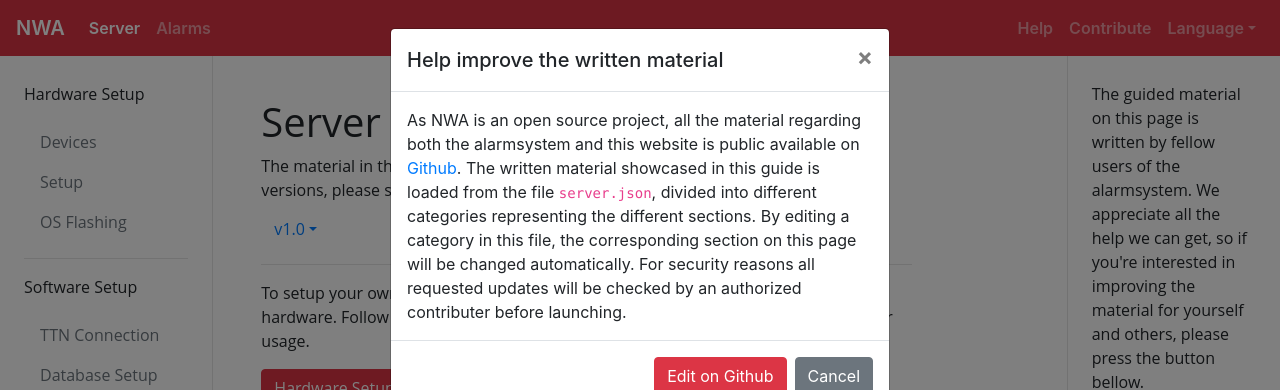
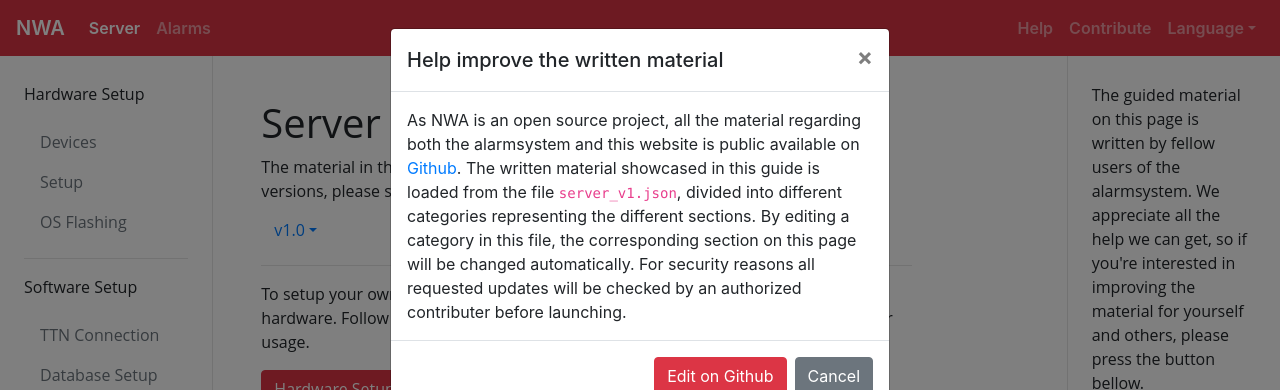
Before and after one commit to neighborhood-watch-alarm/nwa, a React (Create React App) app in the folder site/frontend/: page /server in a window 1280 px wide. Both pictures are taken after a click on the button "Improve Guide". Shown: the top 390 px of the page. Built offline with nearby package versions, Linux system fonts and the light colour scheme.

Commit message:
trans example working

```diff
--- a/site/frontend/public/locales/da/general.json
+++ b/site/frontend/public/locales/da/general.json
@@ -14,7 +14,7 @@
         "button": "Opdater Guide",
         "popup": {
             "title": "Hjælp med at forbedre det skriftlige materiale",
-            "description": "",
+            "description": "Eftersom NWA er distruberet som open source er al materiale vedr. både alarmsystemet og hjemmesiden tilgængeligt på <1>Github</1>. Alt skriftligt materiale i denne guide er generet fra filen <3>{{fileName}}</3>, hvor diverse kategorier repræsenterer de forskellige sektioner i denne guide. Ved at redigere en kategori i denne fil vil den korresponderende section på denne side blive ændret automatisk. Af sikkerhedsmæssige årsager tjekkes alle anmodninger vedr. ændringer i materialet af en autoriseret bidrager",
             "link": "Rediger på Github",
             "cancel": "Tilbage"
         }
--- a/site/frontend/public/locales/en/general.json
+++ b/site/frontend/public/locales/en/general.json
@@ -14,7 +14,7 @@
         "button": "Improve Guide",
         "popup": {
             "title": "Help improve the written material",
-            "description": "",
+            "description": "As NWA is an open source project, all the material regarding both the alarmsystem and this website is public available on <1>Github</1>. The written material showcased in this guide is loaded from the file <3>{{fileName}}</3>, divided into different categories representing the different sections. By editing a category in this file, the corresponding section on this page will be changed automatically. For security reasons all requested updates will be checked by an authorized contributer before launching.",
             "link": "Edit on Github",
             "cancel": "Cancel"
         }
--- a/site/frontend/src/Components/EditText.js
+++ b/site/frontend/src/Components/EditText.js
@@ -1,6 +1,7 @@
 import React, { useState } from "react";
 import { Button, Modal, ModalHeader, ModalBody, ModalFooter } from "reactstrap";
 import { useTranslation } from "react-i18next";
+import { Trans } from "react-i18next";
 
 const EditText = props => {
   const { buttonLabel, link, fileName } = props;
@@ -18,12 +19,17 @@ const EditText = props => {
       <Modal isOpen={modal} toggle={toggle}>
         <ModalHeader toggle={toggle}>{t("improve.popup.title")}</ModalHeader>
         <ModalBody>
-          As NWA is an open source project, all the material regarding both the alarmsystem and this website is public
-          available on <a href="https://github.com/simoneengelbr/nwa">Github</a>. The written material showcased in this
-          guide is loaded from the file <code>{fileName}</code>, divided into different categories representing the
-          different sections. By editing a category in this file, the corresponding section on this page will be changed
-          automatically. For security reasons all requested updates will be checked by an authorized contributer before
-          launching.
+          <Trans i18nKey="improve.popup.description">
+            As NWA is an open source project, all the material regarding both the alarmsystem and this website is public
+            available on
+            <a href="https://github.com/simoneengelbr/nwa" target="_blank">
+              Github
+            </a>
+            . The written material showcased in this guide is loaded from the file <code>{{ fileName }}</code>, divided
+            into different categories representing the different sections. By editing a category in this file, the
+            corresponding section on this page will be changed automatically. For security reasons all requested updates
+            will be checked by an authorized contributer before launching.
+          </Trans>
         </ModalBody>
         <ModalFooter>
           <Button color="danger" onClick={toggle} href={link} target="_blank">
--- a/site/frontend/src/Components/ServerPage.js
+++ b/site/frontend/src/Components/ServerPage.js
@@ -18,7 +18,7 @@ const ServerPage = props => {
             <ServerSideNav></ServerSideNav>
           </Col>
           <hr />
-          <Col sm="7" style={{ padding: "3rem" }}>
+          <Col sm="7" style={{ padding: "3rem", borderTop: "1px solid #0000001a" }}>
             <Switch>
               <Route exact path="/server" component={ServerWelcome} />
               <Route exact path="/server/devices" component={ServerDevices} />
@@ -27,12 +27,20 @@ const ServerPage = props => {
             </Switch>
           </Col>
           <Col sm="1"></Col>
-          <Col sm="2" style={{ padding: "1.5rem", paddingTop: "2rem", borderLeft: "1px solid #0000001a" }}>
+          <Col
+            sm="2"
+            style={{
+              padding: "1.5rem",
+              paddingTop: "2rem",
+              borderLeft: "1px solid #0000001a",
+              borderTop: "1px solid #0000001a"
+            }}
+          >
             <p>{t("general:improve.intro")}</p>
             <EditText
               buttonLabel={t("general:improve.button")}
               link="https://github.com/simoneengelbr/nwa"
-              fileName="server.json"
+              fileName="server_v1.json"
             ></EditText>
           </Col>
         </Row>
```
Also changed, not shown: site/frontend/public/locales/da/server_v1.json (+6 -6 lines).
